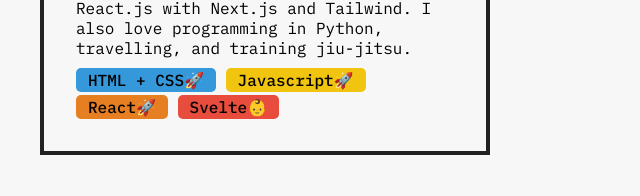
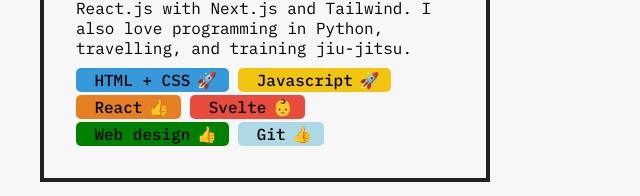
Before and after one commit to angusgee/developer-card, a React (Vite) app: page / in a window 1280 px wide. Shown: the part 472-668 px from the top of the page, without its empty margins (0-640 px from the left). Built offline with nearby package versions, Linux system fonts and the light colour scheme.

Commit message:
Update skill levels and add new skills

```diff
--- a/src/Skillist.jsx
+++ b/src/Skillist.jsx
@@ -7,8 +7,10 @@
     color: "#3498db",
   },
   { skill: "Javascript", level: "Advanced", color: "#f1c40f" },
-  { skill: "React", level: "Advanced", color: "#e67e22" },
+  { skill: "React", level: "Intermediate", color: "#e67e22" },
   { skill: "Svelte", level: "Beginner", color: "#e74c3c" },
+  { skill: "Web design", level: "Intermediate", color: "green" },
+  { skill: "Git", level: "Intermediate", color: "lightblue" },
 ];
 
 function SkillList() {
--- a/src/index.css
+++ b/src/index.css
@@ -58,6 +58,10 @@
   font-weight: 500;
 }
 
+.skill span {
+  margin-left: 0.4rem;
+}
+
 .img {
   max-width: 100%;
 }
```
